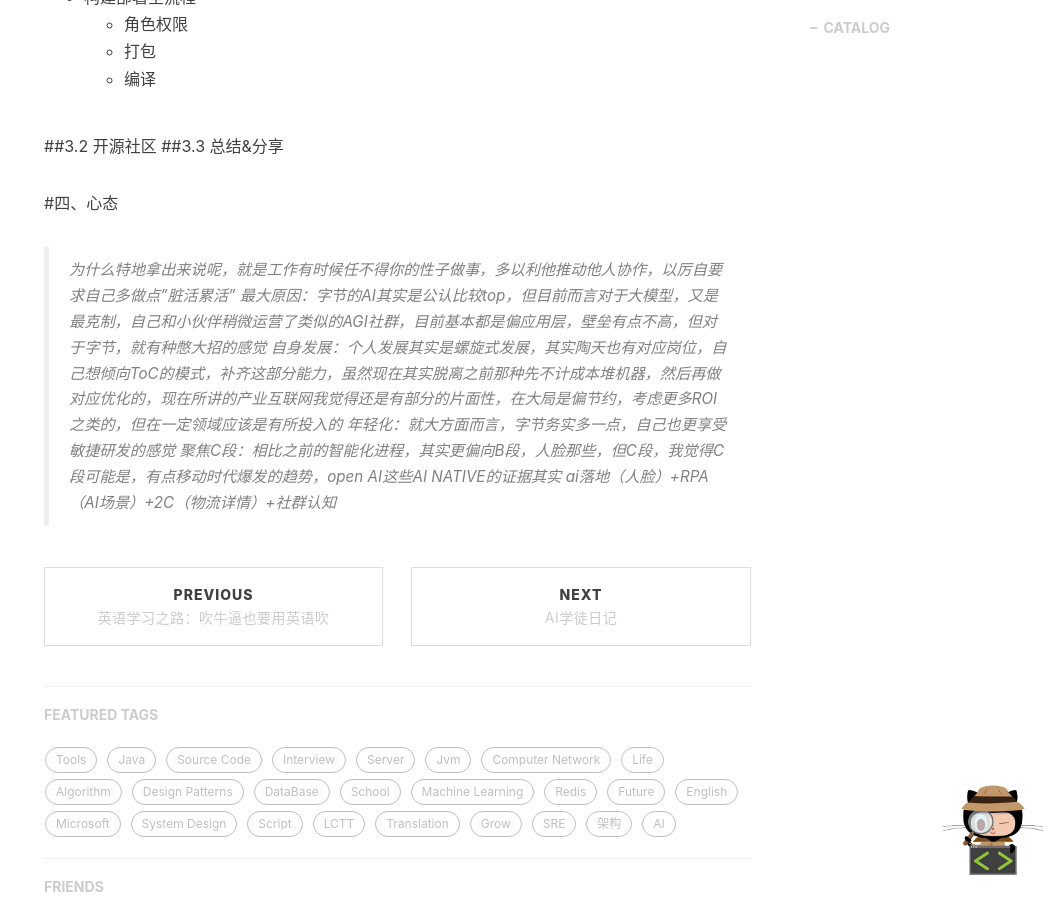
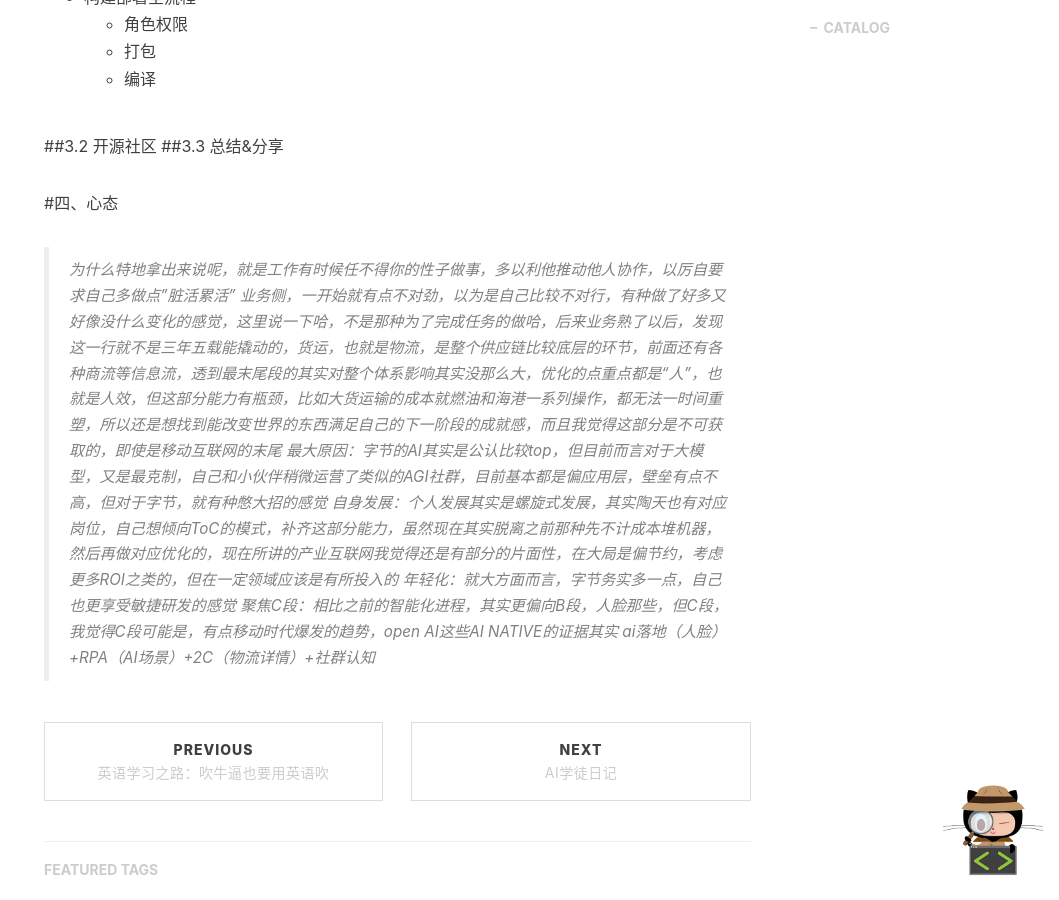
Before and after one commit to Gordon-Deng/Gordon-Deng.github.io, a Jekyll site: the page built from _posts/2023-01-01-聊聊什么是面试官喜欢的工程师.markdown, in a window 1280 px wide and 900 px high, scrolled down 1363 px. Shown: the whole window, without its empty margins (221-1280 px from the left). Built offline with Jekyll 4.4.1, drawn with Linux system fonts in a browser that asks for light colours; nearby versions of some CDN libraries; comment, search, counter and statistics services are not loaded.

Commit message:
Update 2023-01-01-聊聊什么是面试官喜欢的工程师.markdown

```diff
--- a/_posts/2023-01-01-聊聊什么是面试官喜欢的工程师.markdown
+++ b/_posts/2023-01-01-聊聊什么是面试官喜欢的工程师.markdown
@@ -43,6 +43,7 @@ tags:
 
 #四、心态
 > 为什么特地拿出来说呢，就是工作有时候任不得你的性子做事，多以利他推动他人协作，以厉自要求自己多做点"脏活累活"
+> 业务侧，一开始就有点不对劲，以为是自己比较不对行，有种做了好多又好像没什么变化的感觉，这里说一下哈，不是那种为了完成任务的做哈，后来业务熟了以后，发现这一行就不是三年五载能撬动的，货运，也就是物流，是整个供应链比较底层的环节，前面还有各种商流等信息流，透到最末尾段的其实对整个体系影响其实没那么大，优化的点重点都是“人”，也就是人效，但这部分能力有瓶颈，比如大货运输的成本就燃油和海港一系列操作，都无法一时间重塑，所以还是想找到能改变世界的东西满足自己的下一阶段的成就感，而且我觉得这部分是不可获取的，即使是移动互联网的末尾
 > 最大原因：字节的AI其实是公认比较top，但目前而言对于大模型，又是最克制，自己和小伙伴稍微运营了类似的AGI社群，目前基本都是偏应用层，壁垒有点不高，但对于字节，就有种憋大招的感觉
 > 自身发展：个人发展其实是螺旋式发展，其实陶天也有对应岗位，自己想倾向ToC的模式，补齐这部分能力，虽然现在其实脱离之前那种先不计成本堆机器，然后再做对应优化的，现在所讲的产业互联网我觉得还是有部分的片面性，在大局是偏节约，考虑更多ROI之类的，但在一定领域应该是有所投入的
 > 年轻化：就大方面而言，字节务实多一点，自己也更享受敏捷研发的感觉
```
